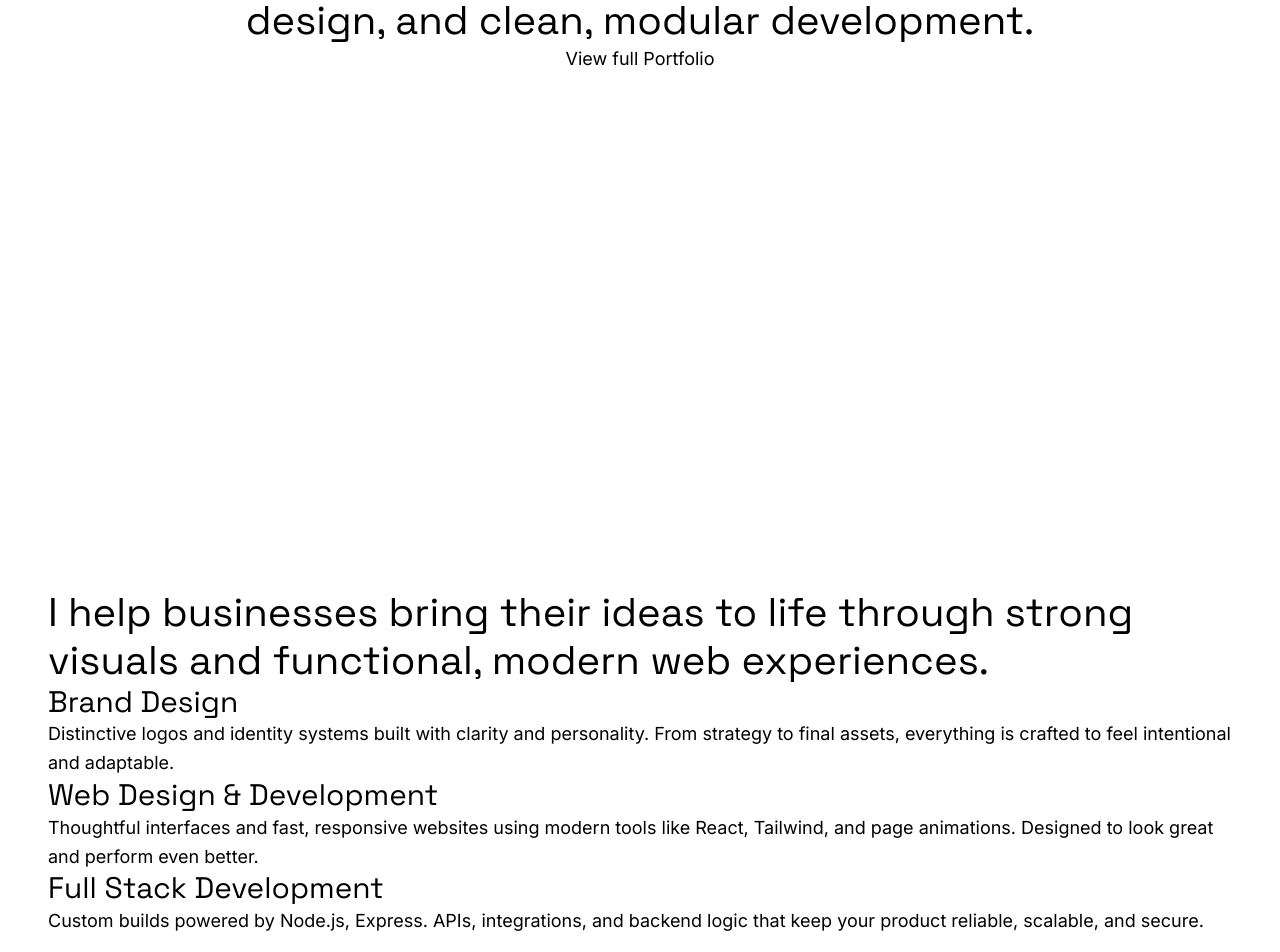
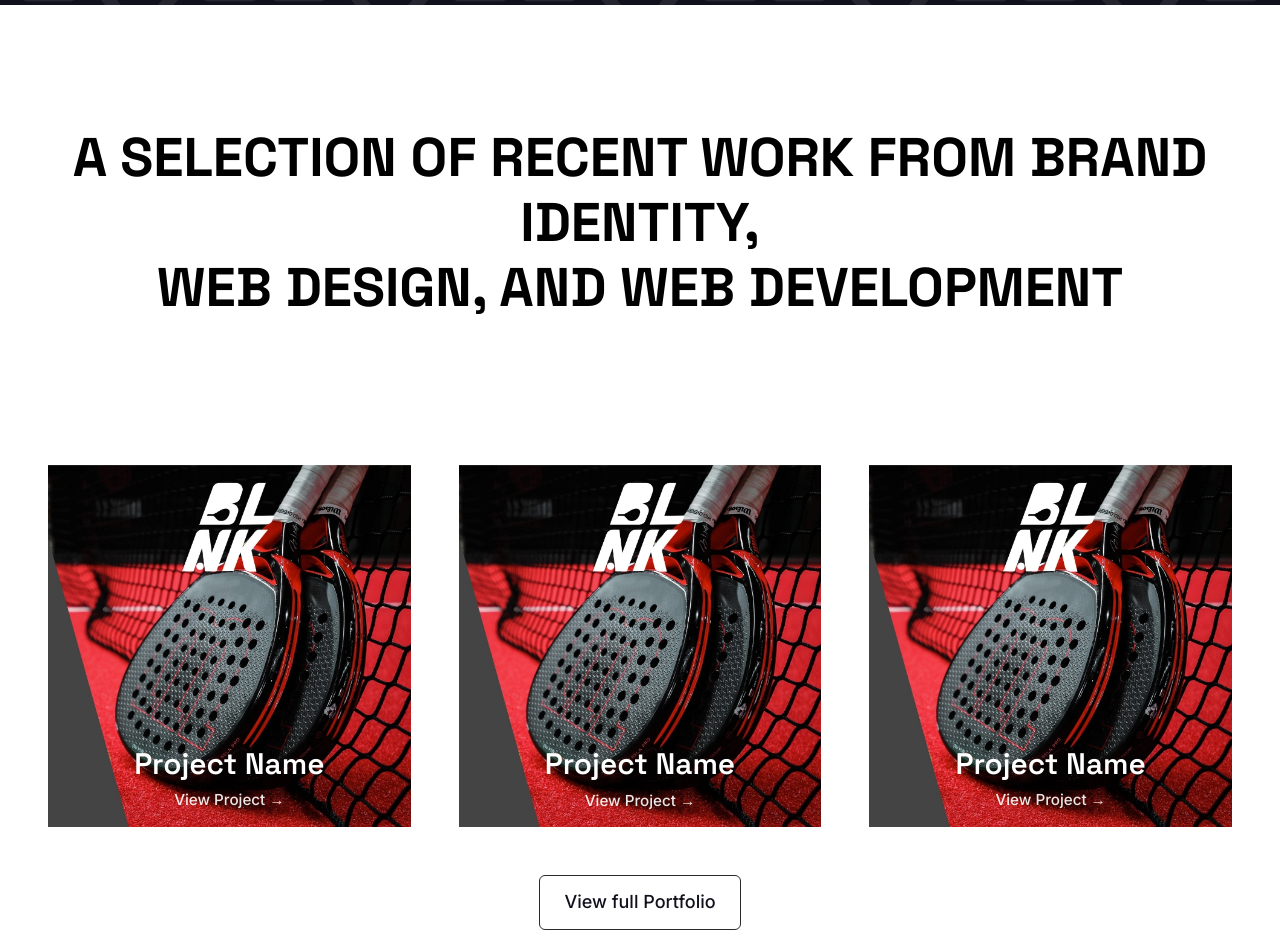
Before and after one commit to tiagocostarebelo/reactjs-tiagocr-portfolio, a React (Vite) app: page / in a window 1280 px wide. Shown: the part 780-1732 px from the top of the page. Built offline with nearby package versions, Linux system fonts and the light colour scheme.

Commit message:
feat: FeaturedProjects section component styles set. ProjectCard styles set. Some updates to Hero, Header and homePage were necessary.

```diff
--- /dev/null
+++ b/src/components/sections/FeaturedProjects.jsx
@@ -0,0 +1,21 @@
+import React from 'react'
+import Button from '../ui/Button'
+import ProjectCard from '../ui/ProjectCard'
+
+const FeaturedProjects = () => {
+    return (
+        <section className="w-full h-auto flex flex-col text-center my-12">
+            <h2 className="text-2xl md:text-3xl font-bold uppercase my-12">A selection of recent work from brand identity, <br />web design, and web development</h2>
+            <div className="grid grid-cols-1 md:grid-cols-3 gap-12 mt-24 mb-12">
+                <ProjectCard />
+                <ProjectCard />
+                <ProjectCard />
+            </div>
+            <div className="items-right">
+                <Button as="navlink" to="/projects" className="btn-ghost">View full Portfolio</Button>
+            </div>
+        </section>
+    )
+}
+
+export default FeaturedProjects
--- a/src/components/sections/Hero.jsx
+++ b/src/components/sections/Hero.jsx
@@ -3,8 +3,8 @@ import Button from '../ui/Button'
 
 const Hero = () => {
     return (
-        <section className="bg-[url(assets/tcr_pattern.svg)] bg-cover bg-black-rich text-white">
-            <div className="w-full h-[70dvh] flex flex-col items-center justify-center text-center">
+        <section className="bg-[url(assets/tcr_pattern_gray.svg)] bg-cover bg-black-rich text-white">
+            <div className="w-full h-[80dvh] flex flex-col items-center justify-center text-center">
                 <h2 className="text-2xl md:text-3xl font-bold uppercase">I design distinctive brands and<br /> build modern, fast websites.</h2>
                 <p className="text-lg mt-4">Brand identity + Web Development for small businesses, <br />creators and founders who want to stand out.</p>
                 <div className="flex space-x-8 mt-16">
--- a/src/components/ui/Header.jsx
+++ b/src/components/ui/Header.jsx
@@ -10,7 +10,7 @@ const Header = () => {
     const activeClasses = 'text-md text-lg text-mustard font-semibold';
 
     return (
-        <header className="sticky top-0 bg-white flex items-center justify-between py-6 px-6 md:px-12">
+        <header className="sticky top-0 z-50 bg-white flex items-center justify-between py-6 px-6 md:px-12">
             <div className="">
                 <a href="/">
                     <img className="w-40 md:w-50" src={logoHrz} alt="TiagoCR Logo" />
@@ -35,7 +35,7 @@ const Header = () => {
                 </div>
             </nav>
             {/* MOBILE NAV */}
-            {menuOpen && <div className="absolute top-full z-50 right-0 w-full bg-white md:hidden flex flex-col items-center px-6 py-4 space-y-5 shadow-md transition">
+            {menuOpen && <div className="absolute top-full right-0 w-full bg-white md:hidden flex flex-col items-center px-6 py-4 space-y-5 shadow-md transition">
                 <NavLink onClick={() => setMenuOpen(false)} className={({ isActive }) => isActive ? activeClasses : baseClasses} to="/">Home</NavLink>
                 <NavLink onClick={() => setMenuOpen(false)} className={({ isActive }) => isActive ? activeClasses : baseClasses} to="/about">About</NavLink>
                 <NavLink onClick={() => setMenuOpen(false)} className={({ isActive }) => isActive ? activeClasses : baseClasses} to="/projects">Projects</NavLink>
--- /dev/null
+++ b/src/components/ui/ProjectCard.jsx
@@ -0,0 +1,30 @@
+import React from 'react'
+import { Link } from 'react-router'
+import blnkCover from '../../assets/blnk_cover.webp'
+
+const ProjectCard = () => {
+    return (
+        <Link to={`/projects/projectId`} className="group block">
+            <div className="relative overflow-hidden bg-white">
+                <div className="aspect-[16/16] overflow-hidden">
+                    <img src={blnkCover}
+                        alt="BLNK logo"
+                        className="w-full h-full object-cover transition-transform duration-700 ease-out group-hover:scale-110"
+                    />
+                </div>
+                <div className="absolute bottom-0 left-0 w-full p-4 flex flex-col gap-1 duration-500 ease-out group-hover:scale-110">
+
+                    <h3 className="text-white text-xl font-semibold">
+                        Project Name
+                    </h3>
+
+                    <span className="text-white/90 text-sm font-medium transition-all duration-500 ease-out group-hover:text-mustard group-hover:text-md">
+                        View Project →
+                    </span>
+                </div>
+            </div>
+        </Link>
+    )
+}
+
+export default ProjectCard
--- a/src/pages/homePage.jsx
+++ b/src/pages/homePage.jsx
@@ -1,15 +1,13 @@
 import React from 'react';
 import Hero from '../components/sections/Hero';
+import FeaturedProjects from '../components/sections/FeaturedProjects';
 
 const HomePage = () => {
     return (
         <>
             <Hero />
-            <section className="w-full h-[80dvh] flex flex-col text-center">
-                <h2>A selection of recent work blending brand identity, web design, and clean, modular development.</h2>
-                <button>View full Portfolio</button>
-            </section>
-            <section>
+            <FeaturedProjects />
+            <section >
                 <h2>I help businesses bring their ideas to life through strong visuals and functional, modern web experiences.</h2>
                 <div>
                     <h3>Brand Design</h3>
```
Also changed, not shown: src/assets/blnk_cover.webp (added), src/assets/tcr_pattern_gray.svg (added).
